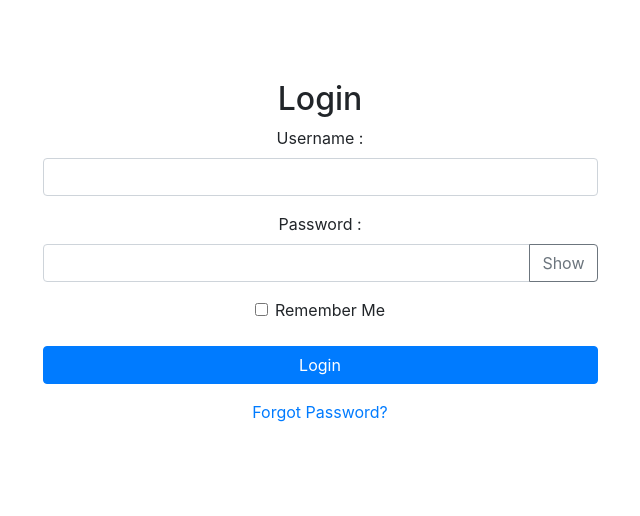
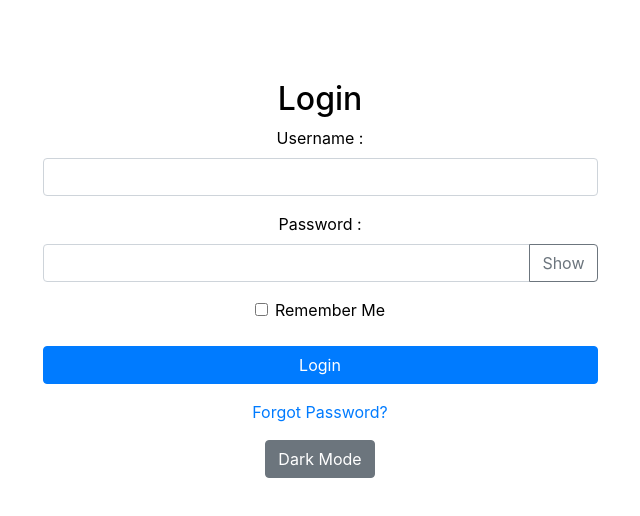
Before and after one commit to marlonmunoz/x-pense-app, a React (Vite) app in the folder Client/: page / in a window 1280 px wide. Shown: the top 516 px of the page, without its empty margins (320-960 px from the left). Built offline with nearby package versions, Linux system fonts and the light colour scheme.

Commit message:
added darkMode feature to Login component and side-server validation for backend

```diff
--- a/Client/src/App.css
+++ b/Client/src/App.css
@@ -104,3 +104,26 @@ body.dark-mode {
   border-radius: 5px; /* Optional: Add some border radius for better appearance */
   padding: 1px; /* Optional: Add some padding */
 }
+
+
+/* Login.jsx */
+
+.light-mode {
+  background-color: white;
+  color: black;
+}
+
+.dark-mode {
+  background-color: black;
+  color: white;
+}
+
+.dark-mode .form-control {
+  background-color: #333;
+  color: white;
+}
+
+.dark-mode .btn-outline-secondary {
+  border-color: white;
+  color: white;
+}
--- a/Client/src/components/App.jsx
+++ b/Client/src/components/App.jsx
@@ -39,7 +39,7 @@ function App() {
   };
 
   if (!loggedIn) {
-    return <Login setLoggedIn={setLoggedIn} />
+    return <Login setLoggedIn={setLoggedIn} darkMode={darkMode} toggleDarkMode={toggleDarkMode} />
   }
 
   return (
--- a/Client/src/components/Login.jsx
+++ b/Client/src/components/Login.jsx
@@ -1,7 +1,7 @@
 import React, { useState } from "react";
 import axios from "axios";
 
-function Login( {setLoggedIn} ) {
+function Login( {setLoggedIn, darkMode, toggleDarkMode} ) {
     const [username, setUsername] = useState('');
     const [password, setPassword] = useState('');
     const [error, setError] = useState('');
@@ -30,7 +30,7 @@ function Login( {setLoggedIn} ) {
         }
     };
     return (
-        <div className="container mt-5">
+        <div className={`container mt-5 ${darkMode ? 'dark-mode' : 'light-mode'}`}>
             <h2 className="text-center">Login</h2>
             <form onSubmit={handleSubmit} className="w-50 mx-auto">
                 <div className="form-group">
@@ -40,6 +40,7 @@ function Login( {setLoggedIn} ) {
                         className="form-control"
                         value={username}
                         onChange={(e) => setUsername(e.target.value)}
+                        // required
                     />
                 </div>
                 <div className="form-group">
@@ -50,6 +51,7 @@ function Login( {setLoggedIn} ) {
                             className="form-control"
                             value={password}
                             onChange={(e) => setPassword(e.target.value)}
+                            // required
                         />
                         <div className="input-group-append">
                             <button
@@ -79,6 +81,9 @@ function Login( {setLoggedIn} ) {
                 <div className="text-center mt-3">
                     <a href="/forgot-password">Forgot Password?</a>
                 </div>
+                <button onClick={toggleDarkMode} className="btn btn-secondary mt-3">
+                    {darkMode ? 'Light' : 'Dark'} Mode
+                </button>
             </form>
         </div>
     );
```
Also changed, not shown: 1 other file (tests, documents, lock files or other folders).
